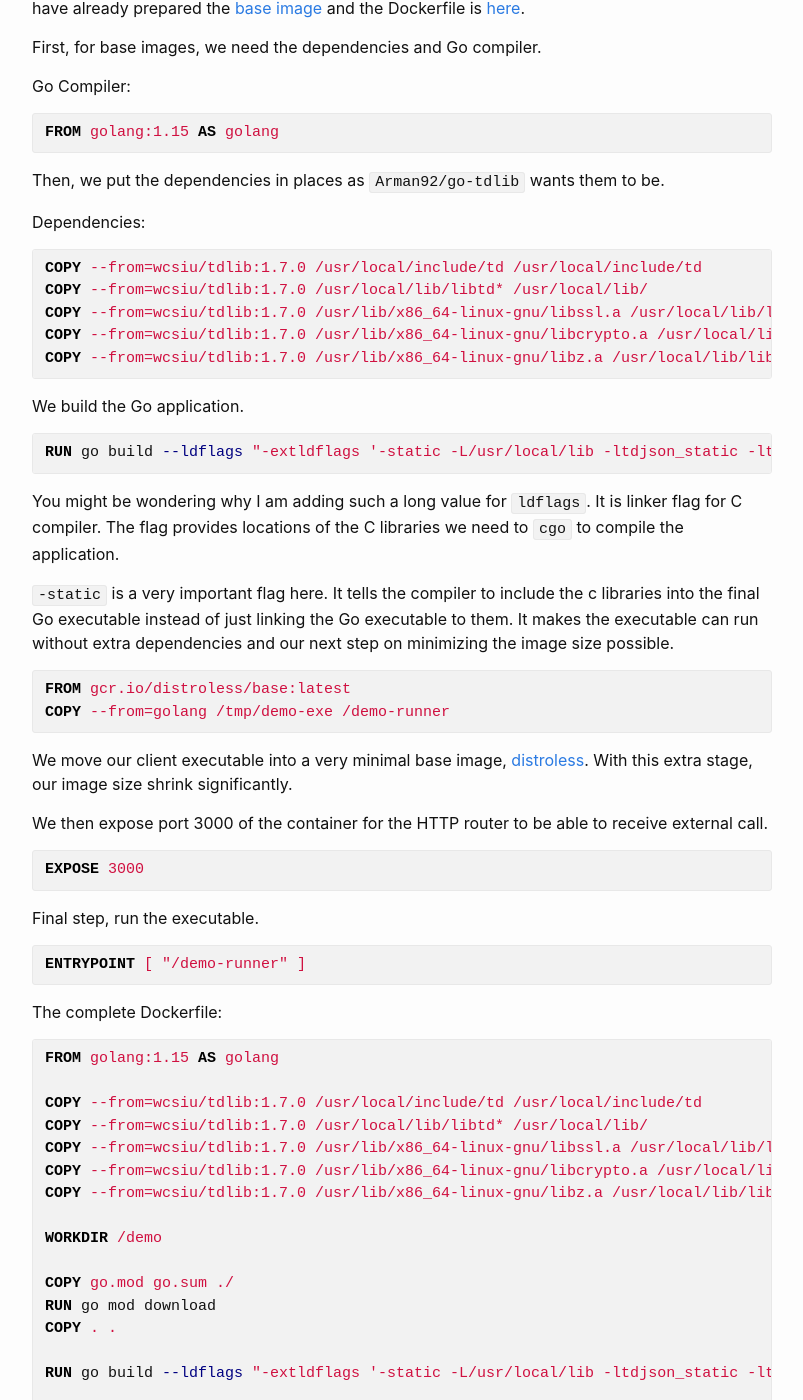
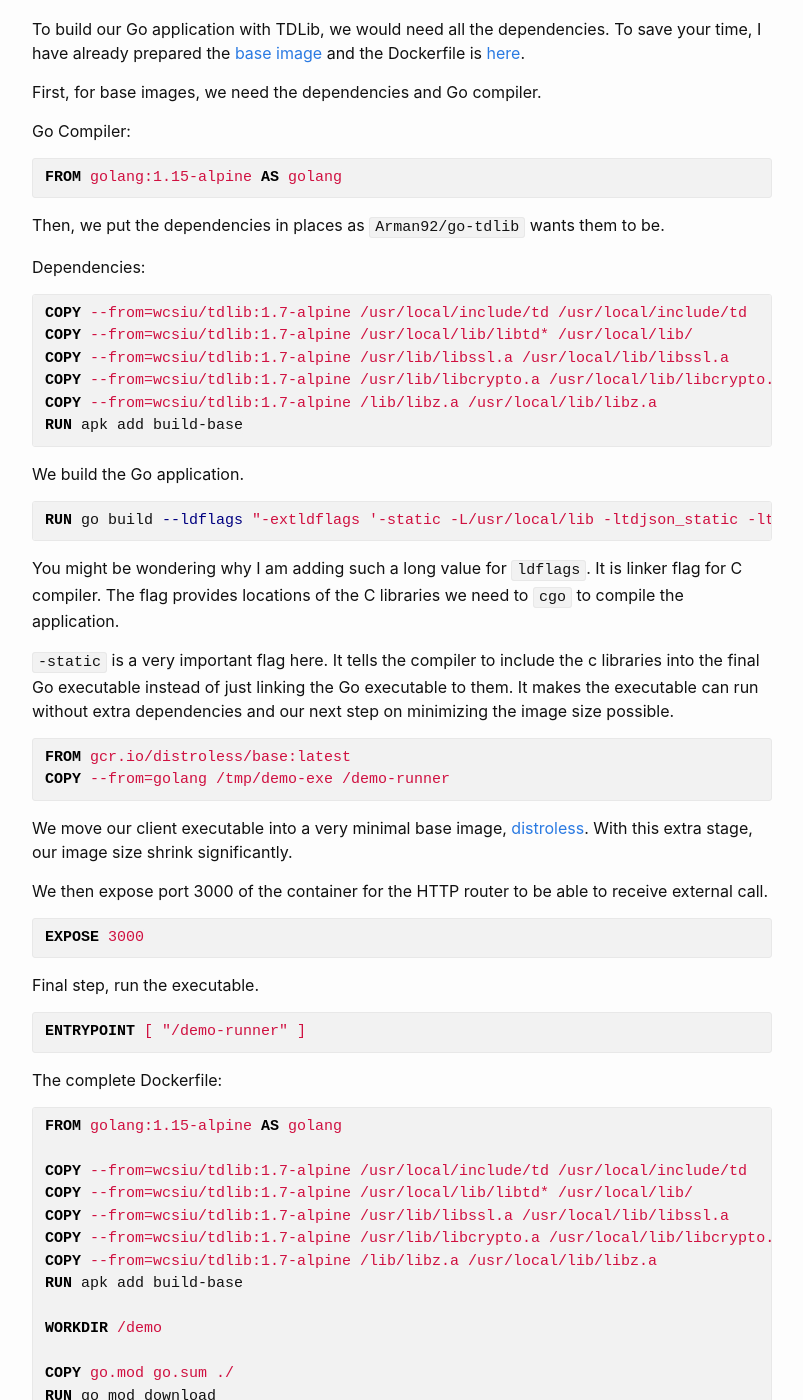
Before and after one commit to wcsiu/wcsiu.github.io, a Jekyll site: the page built from _posts/2020-12-26-create-a-telegram-client-in-go-with-docker.md, in a window 1280 px wide and 1400 px high, scrolled down 7860 px. Shown: the whole window, without its empty margins (238-1041 px from the left). Built offline with Jekyll 4.4.1, drawn with Linux system fonts in a browser that asks for light colours; comment, search, counter and statistics services are not loaded; some of the changed text lies outside the part shown.

Commit message:
telegram client optimization

```diff
--- a/_posts/2020-12-26-create-a-telegram-client-in-go-with-docker.md
+++ b/_posts/2020-12-26-create-a-telegram-client-in-go-with-docker.md
@@ -348,18 +350,19 @@ First, for base images, we need the dependencies and Go compiler.
 
 Go Compiler:
 {% highlight docker %}
-FROM golang:1.15 AS golang
+FROM golang:1.15-alpine AS golang
 {% endhighlight %}
 
 Then, we put the dependencies in places as `Arman92/go-tdlib` wants them to be.
 
 Dependencies:
 {% highlight docker %}
-COPY --from=wcsiu/tdlib:1.7.0 /usr/local/include/td /usr/local/include/td
-COPY --from=wcsiu/tdlib:1.7.0 /usr/local/lib/libtd* /usr/local/lib/
-COPY --from=wcsiu/tdlib:1.7.0 /usr/lib/x86_64-linux-gnu/libssl.a /usr/local/lib/libssl.a
-COPY --from=wcsiu/tdlib:1.7.0 /usr/lib/x86_64-linux-gnu/libcrypto.a /usr/local/lib/libcrypto.a
-COPY --from=wcsiu/tdlib:1.7.0 /usr/lib/x86_64-linux-gnu/libz.a /usr/local/lib/libz.a
+COPY --from=wcsiu/tdlib:1.7-alpine /usr/local/include/td /usr/local/include/td
+COPY --from=wcsiu/tdlib:1.7-alpine /usr/local/lib/libtd* /usr/local/lib/
+COPY --from=wcsiu/tdlib:1.7-alpine /usr/lib/libssl.a /usr/local/lib/libssl.a
+COPY --from=wcsiu/tdlib:1.7-alpine /usr/lib/libcrypto.a /usr/local/lib/libcrypto.a
+COPY --from=wcsiu/tdlib:1.7-alpine /lib/libz.a /usr/local/lib/libz.a
+RUN apk add build-base
 {% endhighlight %}
 
 We build the Go application.
@@ -393,13 +396,14 @@ ENTRYPOINT [ "/demo-runner" ]
 
 The complete Dockerfile:
 {% highlight docker %}
-FROM golang:1.15 AS golang
+FROM golang:1.15-alpine AS golang
 
-COPY --from=wcsiu/tdlib:1.7.0 /usr/local/include/td /usr/local/include/td
-COPY --from=wcsiu/tdlib:1.7.0 /usr/local/lib/libtd* /usr/local/lib/
-COPY --from=wcsiu/tdlib:1.7.0 /usr/lib/x86_64-linux-gnu/libssl.a /usr/local/lib/libssl.a
-COPY --from=wcsiu/tdlib:1.7.0 /usr/lib/x86_64-linux-gnu/libcrypto.a /usr/local/lib/libcrypto.a
-COPY --from=wcsiu/tdlib:1.7.0 /usr/lib/x86_64-linux-gnu/libz.a /usr/local/lib/libz.a
+COPY --from=wcsiu/tdlib:1.7-alpine /usr/local/include/td /usr/local/include/td
+COPY --from=wcsiu/tdlib:1.7-alpine /usr/local/lib/libtd* /usr/local/lib/
+COPY --from=wcsiu/tdlib:1.7-alpine /usr/lib/libssl.a /usr/local/lib/libssl.a
+COPY --from=wcsiu/tdlib:1.7-alpine /usr/lib/libcrypto.a /usr/local/lib/libcrypto.a
+COPY --from=wcsiu/tdlib:1.7-alpine /lib/libz.a /usr/local/lib/libz.a
+RUN apk add build-base
 
 WORKDIR /demo
 
```
Also changed, not shown: other parts of _posts/2020-12-26-create-a-telegram-client-in-go-with-docker.md (+2 -0 lines).
